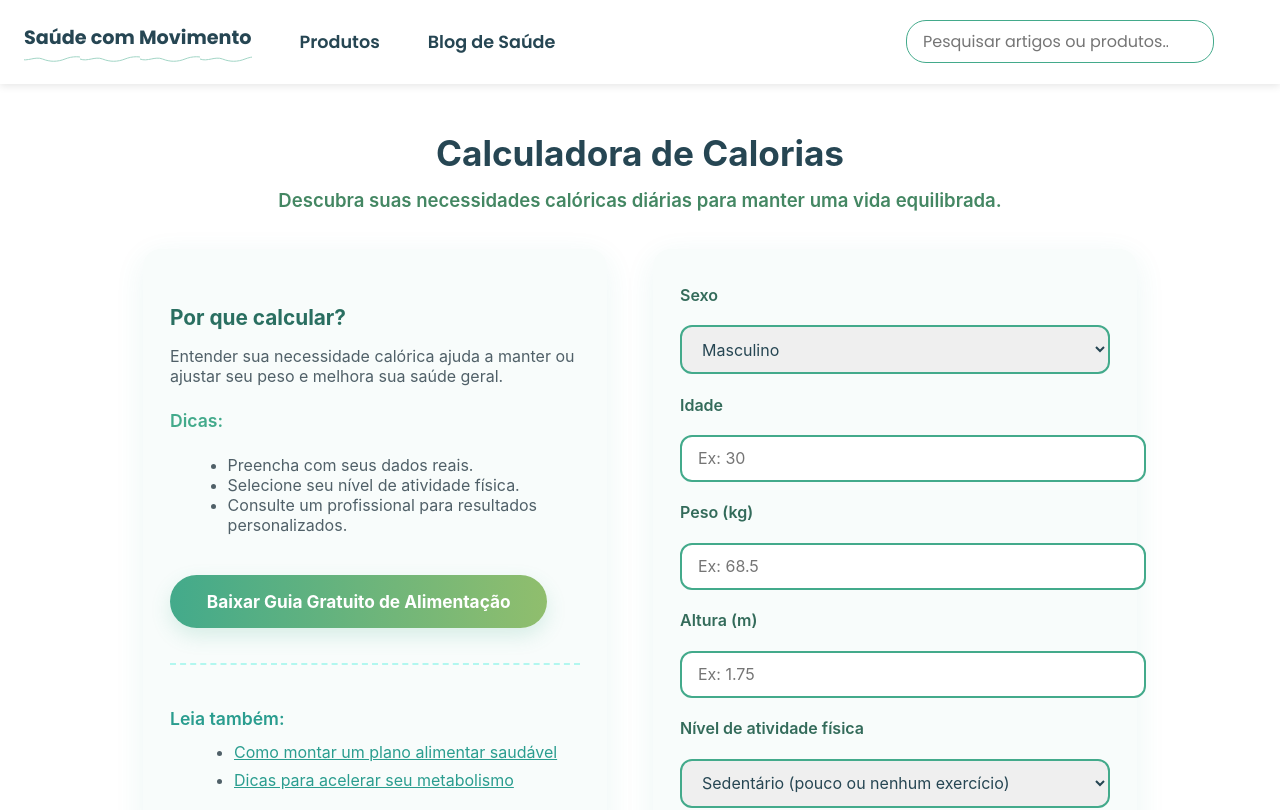
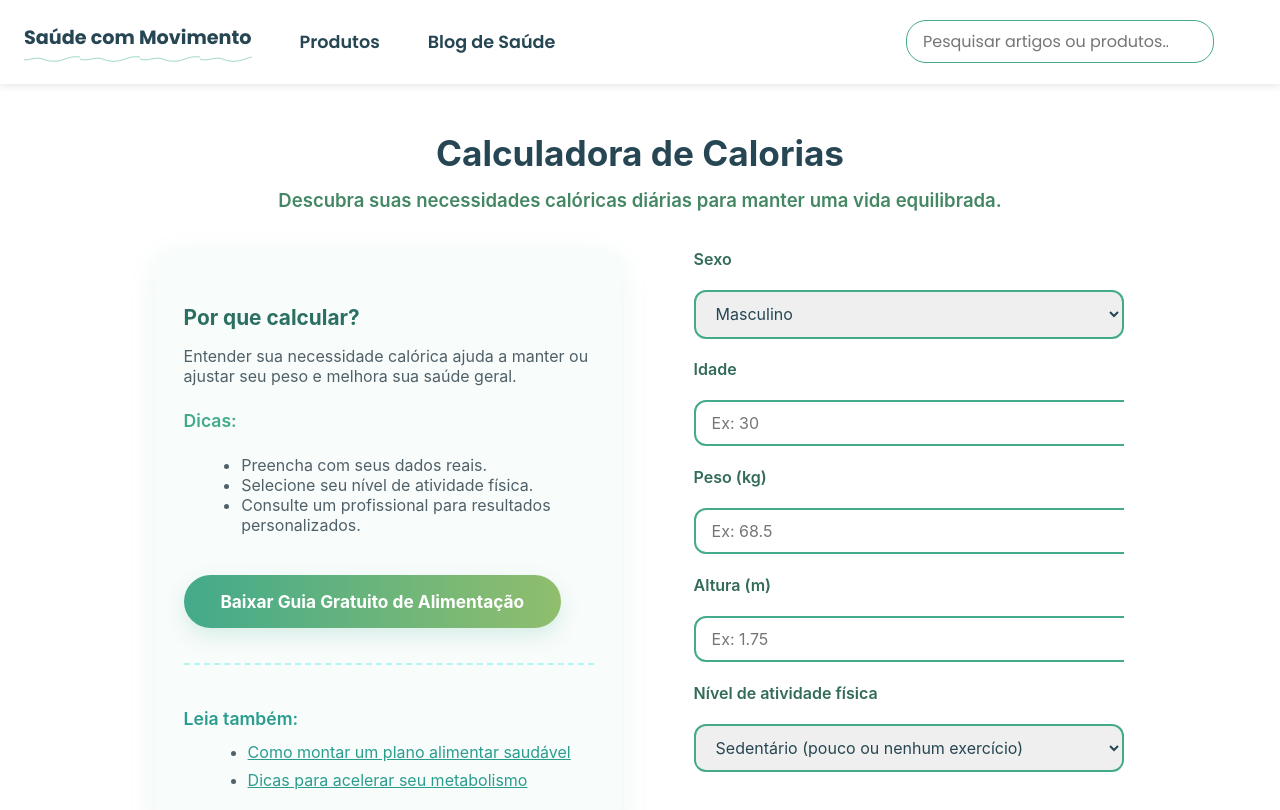
Before and after one commit to carlospaiva88/saude-total, a React (Create React App) app: page /calculadora-calorica in a window 1280 px wide. Shown: the top 810 px of the page. Built offline with nearby package versions, Linux system fonts and the light colour scheme.

Commit message:
adicionando melhorias em artigos

```diff
--- a/src/components/Calculadora/CalculadoraCaloricaPage.styles.js
+++ b/src/components/Calculadora/CalculadoraCaloricaPage.styles.js
@@ -30,30 +30,24 @@ export const Subtitle = styled.h2`
 
 export const TwoColumns = styled.section`
   display: flex;
+  flex-wrap: wrap; /* evita overflow */
   gap: 2.5rem;
   align-items: flex-start;
   justify-content: center;
+
   @media (max-width: 860px) {
     flex-direction: column-reverse;
-    gap: 2rem;
+    gap: 1.5rem;
   }
 `;
 
 export const CalculatorCard = styled.div`
-  background: #f8fcfb;
-  box-shadow: 0 8px 30px rgba(42, 157, 143, 0.09);
-  border-radius: 18px;
-  padding: 2.2rem 1.7rem;
-  flex: 1 1 340px;
+  box-sizing: border-box;
+  width: 100%;
   max-width: 430px;
   margin: 0 auto;
-
-  @media (max-width: 600px) {
-    padding: 1.2rem 0.7rem;
-    max-width: 100%;
-  }
+  overflow-x: hidden; /* previne scroll lateral */
 `;
-
 
 export const InfoCard = styled.div`
   background: #f8fcfb;
--- a/src/data/articles/emocional/estrategias-para-bem-estar-emocional.js
+++ b/src/data/articles/emocional/estrategias-para-bem-estar-emocional.js
@@ -5,7 +5,7 @@ const article = {
   date: "23/10/2025",
   readingTime: "5 min",
   category: "emocional",
-  subcategory: "bemestar",
+  subcategory: "estrategias-para-bem-estar-emocional",
   content: `
     <p>O bem-estar emocional envolve cuidar das emoções de forma consciente para levar uma vida mais leve e satisfatória.</p>
 
--- a/src/data/articles/emocional/introducao-meditacao.js
+++ b/src/data/articles/emocional/introducao-meditacao.js
@@ -5,7 +5,7 @@ const article = {
   date: "03/09/2025",
   readingTime: "6 min",
   category: "emocional",
-  subcategory: "meditacao",
+  subcategory: "introducao-meditacao",
   content: `
    <h2>Por que Meditar? O Guia Definitivo para Iniciantes</h2>
 
--- a/src/data/articles/emocional/lidando-com-relacionamentos-emocionais.js
+++ b/src/data/articles/emocional/lidando-com-relacionamentos-emocionais.js
@@ -5,7 +5,7 @@ const article = {
   date: "23/10/2025",
   readingTime: "6 min",
   category: "emocional",
-  subcategory: "relacionamentos",
+  subcategory: "lidando-com-relacionamentos-emocionais",
   content: `
     <p>Relacionamentos saudáveis são fundamentais para o bem-estar emocional. Saiba como cultivar empatia, comunicação eficaz e resolver conflitos com sabedoria.</p>
 
--- a/src/pages/BlogHome.js
+++ b/src/pages/BlogHome.js
@@ -1,5 +1,4 @@
 // src/pages/BlogHome.js
-import React from "react";
 import { Link } from "react-router-dom";
 import styled from "styled-components";
 import Navbar from "../components/Navbar/Navbar";
@@ -23,6 +22,12 @@ const blogCategories = [
     name: "Saúde Emocional",
     description: "Equilibre emoções e fortaleça a inteligência emocional.",
     image: "https://images.pexels.com/photos/791764/pexels-photo-791764.jpeg",
+  },
+    {
+    id: "espiritual",
+    name: "Saúde Espiritual",
+    description: "Encontre a sua força interior e fortaleça a sua fé.",
+    image: "https://images.pexels.com/photos/32593588/pexels-photo-32593588.jpeg",
   },
 ];
 
```
